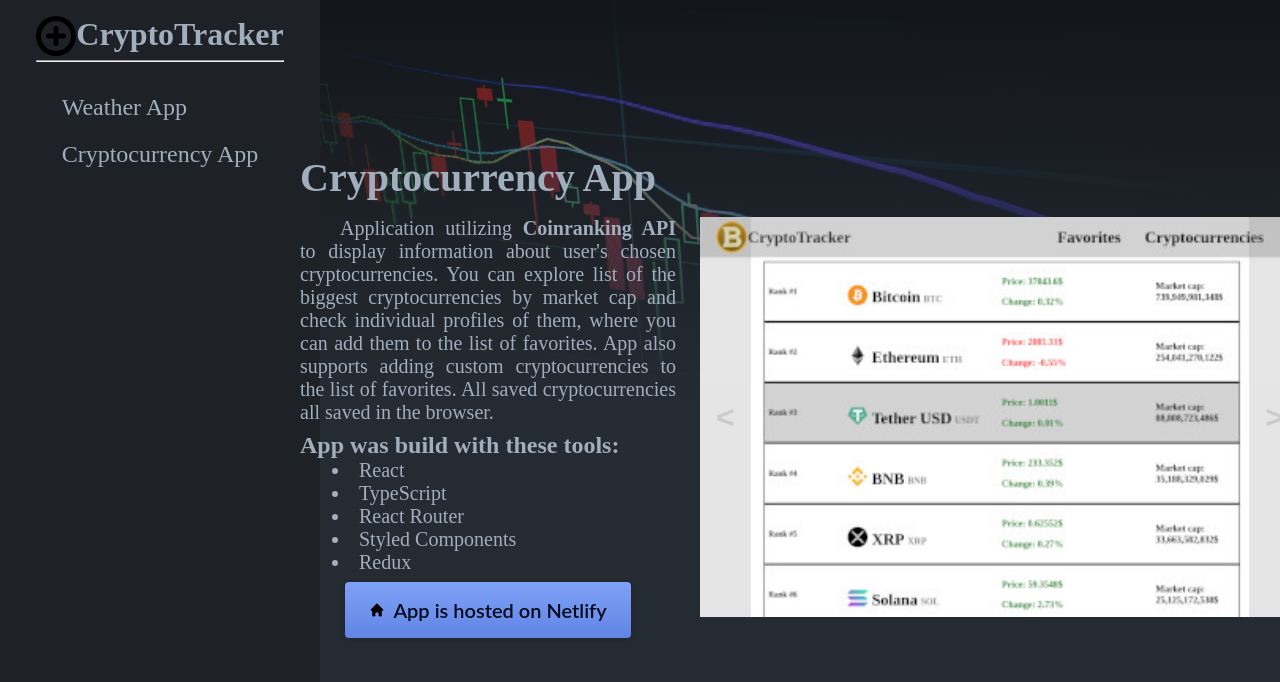
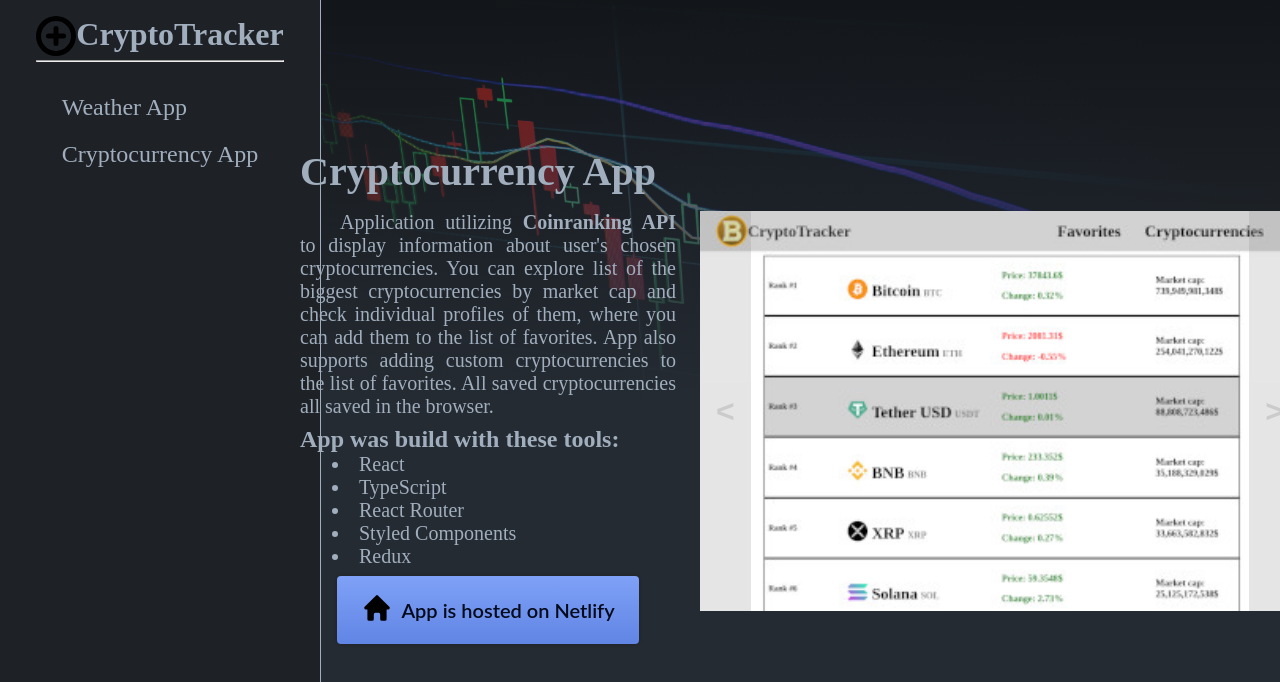
Before and after one commit to JagWoyat/resume-app, a React (Vite) app: page /crypto-app in a window 1280 px wide. Shown: the top 682 px of the page. Built offline with nearby package versions, Linux system fonts and the light colour scheme.

Commit message:
added css variables

```diff
--- a/src/components/AppOverview/AppOverview.module.css
+++ b/src/components/AppOverview/AppOverview.module.css
@@ -17,7 +17,7 @@
 
 .sectionWrapper a {
     text-decoration: none;
-    color: #a1aebd;
+    color: var(--primary-color);
     font-weight: 600;
 }
 
--- a/src/components/Sidebar/Sidebar.module.css
+++ b/src/components/Sidebar/Sidebar.module.css
@@ -1,7 +1,7 @@
 .wrapper {
   display: block;
   position: fixed;
-  background-color: #1e2126;
+  background-color: var(--primary-background-color);
   top: 0px;
   left: 0px;
   display: flex;
@@ -10,6 +10,8 @@
   align-items: center;
   width: var(--sidebar-width);
   height: 100%;
+  border-right: 1px solid;
+  border-color: var(--primary-color);
 }
 
 /* @media (max-width: 750px) {
@@ -30,7 +32,7 @@
 
 nav h2 {
     font-weight: 500;
-    color: #a1aebd;
+    color: var(--primary-color);
 }
 
 
--- a/src/components/Sidebar/Title.module.css
+++ b/src/components/Sidebar/Title.module.css
@@ -6,13 +6,12 @@
     justify-content: center;
     text-decoration: none;
     font-weight: bold;
-    color: #a1aebd;
+    color: var(--primary-color);
 
   }
 
   .buttonIcon {
     display: inline-block;
-    color: #a1aebd;
     width: 2.5rem;
     height: 2.5rem;
   }
--- a/src/components/common/Icon.module.css
+++ b/src/components/common/Icon.module.css
@@ -1,6 +1,6 @@
 .buttonIcon {
     display: inline-block;
     color: black;
-    width: 1rem;
-    height: 1rem;
+    width: 2rem;
+    height: 2rem;
   }
--- a/src/index.css
+++ b/src/index.css
@@ -5,6 +5,8 @@
 
 :root{
     --sidebar-width: 20rem;
+    --primary-color: #a1aebd;
+    --primary-background-color: #1e2126;
 }
 
 body {
```
